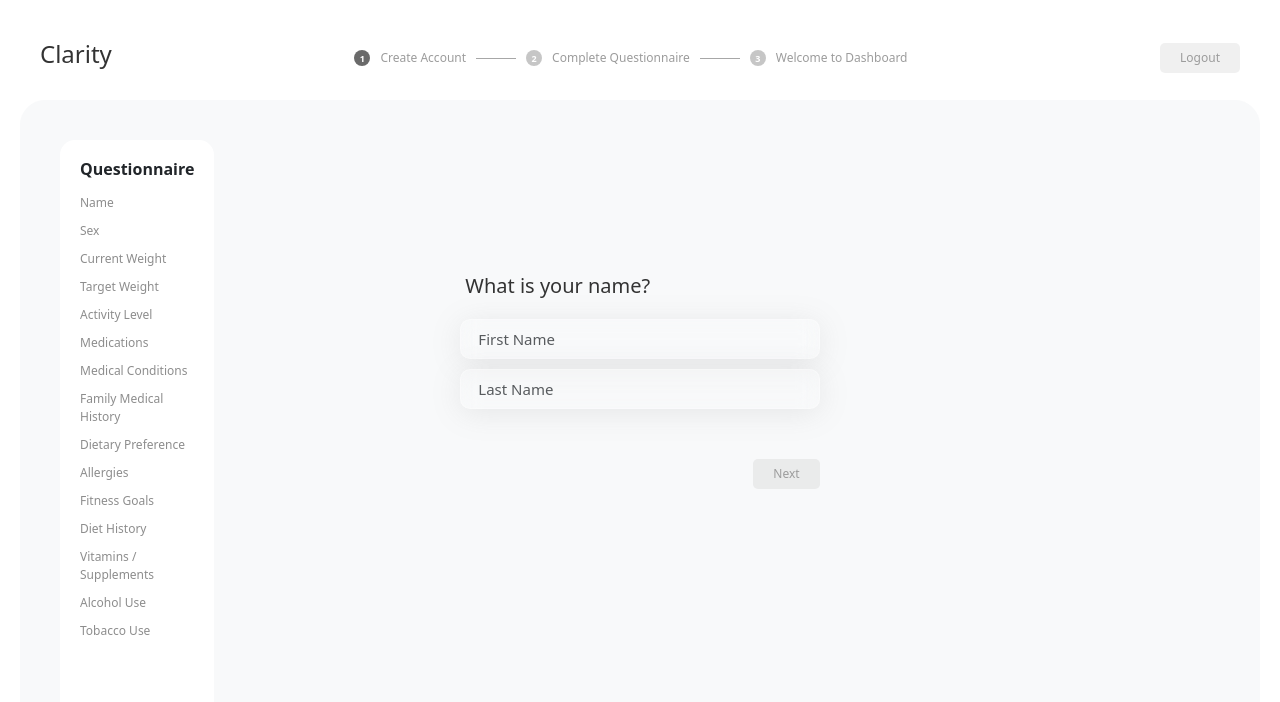
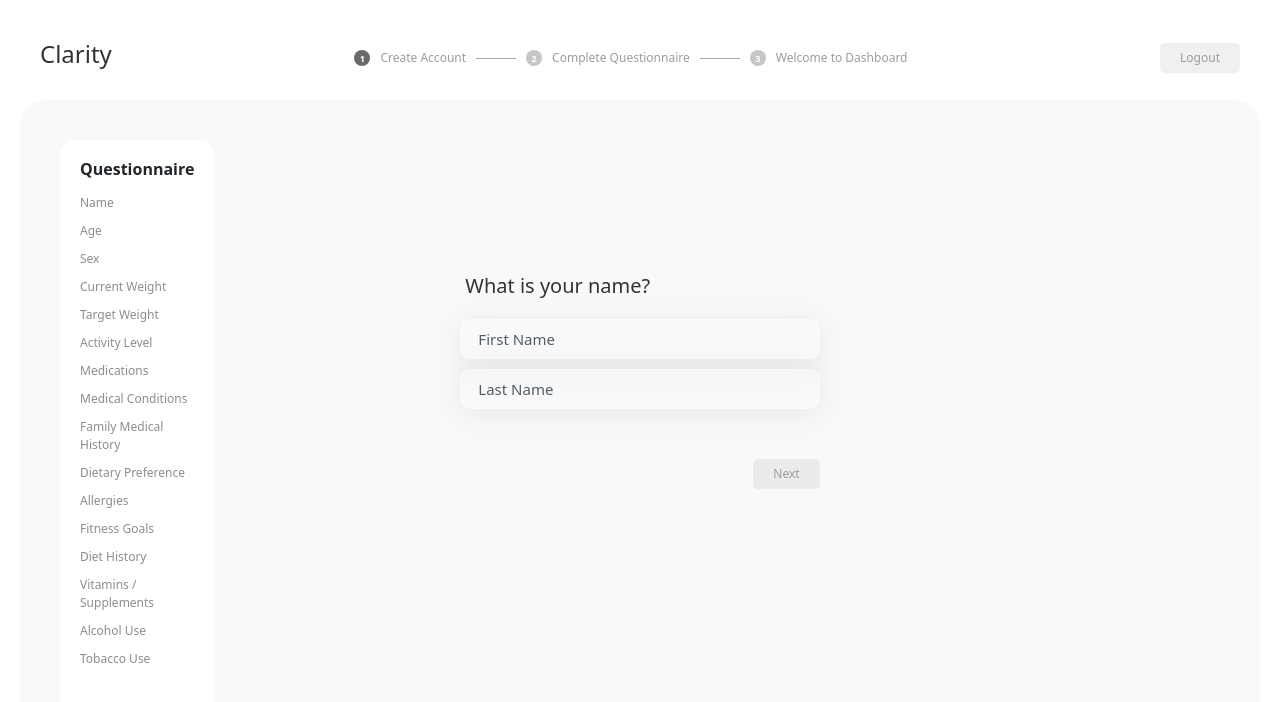
Before and after one commit to MorganBergen/clarity, a React (Create React App) app in the folder client/: page /dashboard in a window 1280 px wide. Both pictures are taken after a click on the button "Get Started". Shown: the top 702 px of the page. Built offline with nearby package versions, Linux system fonts and the light colour scheme; what pocketbase would draw is missing.

Commit message:
added question regarding age

```diff
--- a/client/src/components/Questionnaire.js
+++ b/client/src/components/Questionnaire.js
@@ -9,6 +9,7 @@ const Questionnaire = () => {
   const [currentQuestion, setCurrentQuestion] = useState(1);
   const [firstName, setFirstName] = useState('');
   const [lastName, setLastName] = useState('');
+  const [age, setAge] = useState('');
   const [sex, setSex] = useState('');
   const [activityLevel, setActivityLevel] = useState('');
   const [medications, setMedications] = useState('');
@@ -35,20 +36,21 @@ const Questionnaire = () => {
 
   const questions = [
     { id: 1, label: "Name" },
-    { id: 2, label: "Sex" },
-    { id: 3, label: "Current Weight" },
-    { id: 4, label: "Target Weight" },
-    { id: 5, label: "Activity Level" },
-    { id: 6, label: "Medications" },
-    { id: 7, label: "Medical Conditions" },
-    { id: 8, label: "Family Medical History" },
-    { id: 9, label: "Dietary Preference" },
-    { id: 10, label: "Allergies" },
-    { id: 11, label: "Fitness Goals" },
-    { id: 12, label: "Diet History" },
-    { id: 13, label: "Vitamins / Supplements" },
-    { id: 14, label: "Alcohol Use" },
-    { id: 15, label: "Tobacco Use" },
+    { id: 2, label: "Age" }, // New question
+    { id: 3, label: "Sex" },
+    { id: 4, label: "Current Weight" },
+    { id: 5, label: "Target Weight" },
+    { id: 6, label: "Activity Level" },
+    { id: 7, label: "Medications" },
+    { id: 8, label: "Medical Conditions" },
+    { id: 9, label: "Family Medical History" },
+    { id: 10, label: "Dietary Preference" },
+    { id: 11, label: "Allergies" },
+    { id: 12, label: "Fitness Goals" },
+    { id: 13, label: "Diet History" },
+    { id: 14, label: "Vitamins / Supplements" },
+    { id: 15, label: "Alcohol Use" },
+    { id: 16, label: "Tobacco Use" },
   ];
 
   const handleNext = (e) => {
@@ -258,6 +260,24 @@ const Questionnaire = () => {
             </Form>
           )}
           {currentQuestion === 2 && (
+            <Form onSubmit={handleNext} onKeyDown={(e) => e.key === 'Enter' && handleNext(e)}>
+              <Form.Group controlId="formAge" className="mt-4">
+                <Form.Label>What is your age?</Form.Label>
+                <Form.Control
+                  type="number"
+                  placeholder="Enter your age"
+                  value={age}
+                  onChange={(e) => setAge(e.target.value)}
+                  required
+                />
+                <div className="button-group">
+                  <Button variant="secondary" onClick={handleBack} className="back-button">Back</Button>
+                  <Button type="submit" className="next-button" disabled={!age}>Next</Button>
+                </div>
+              </Form.Group>
+            </Form>
+          )}
+          {currentQuestion === 3 && (
             <Form onSubmit={handleNext} onKeyDown={(e) => {
               if (e.key === 'Enter') {
                 e.preventDefault();
@@ -282,7 +302,7 @@ const Questionnaire = () => {
               </Form.Group>
             </Form>
           )}
-          {currentQuestion === 3 && (
+          {currentQuestion === 4 && (
             <Form onSubmit={handleNext} onKeyDown={(e) => e.key === 'Enter' && handleNext(e)}>
               <Form.Group controlId="formCurrentWeight" className="mt-4">
                 <Form.Label>What is your current weight?</Form.Label>
@@ -303,7 +323,7 @@ const Questionnaire = () => {
               </Form.Group>
             </Form>
           )}
-          {currentQuestion === 4 && (
+          {currentQuestion === 5 && (
             <Form onSubmit={handleNext} onKeyDown={(e) => e.key === 'Enter' && handleNext(e)}>
               <Form.Group controlId="formTargetWeight" className="mt-4">
                 <Form.Label>What is your target weight?</Form.Label>
@@ -324,7 +344,7 @@ const Questionnaire = () => {
               </Form.Group>
             </Form>
           )}
-          {currentQuestion === 5 && (
+          {currentQuestion === 6 && (
             <Form onSubmit={handleNext} onKeyDown={(e) => e.key === 'Enter' && handleNext(e)}>
               <Form.Group controlId="formActivityLevel" className="mt-4">
                 <Form.Label>What is your activity level?</Form.Label>
@@ -346,7 +366,7 @@ const Questionnaire = () => {
               </Form.Group>
             </Form>
           )}
-          {currentQuestion === 6 && (
+          {currentQuestion === 7 && (
             <Form onSubmit={handleNext} onKeyDown={(e) => e.key === 'Enter' && handleNext(e)}>
               <Form.Group controlId="formMedications" className="mt-4">
                 <Form.Label>What medications are you currently taking?</Form.Label>
@@ -389,7 +409,7 @@ const Questionnaire = () => {
               </Form.Group>
             </Form>
           )}
-          {currentQuestion === 7 && (
+          {currentQuestion === 8 && (
             <Form onSubmit={handleNext} onKeyDown={(e) => e.key === 'Enter' && handleNext(e)}>
               <Form.Group controlId="formMedicalConditions" className="mt-4">
                 <Form.Label>What are your current medical conditions?</Form.Label>
@@ -415,7 +435,7 @@ const Questionnaire = () => {
               </Form.Group>
             </Form>
           )}
-          {currentQuestion === 8 && (
+          {currentQuestion === 9 && (
             <Form onSubmit={handleNext} onKeyDown={(e) => e.key === 'Enter' && handleNext(e)}>
               <Form.Group controlId="formFamilyMedicalHistory" className="mt-4">
                 <Form.Label>Any family medical history?</Form.Label>
@@ -441,7 +461,7 @@ const Questionnaire = () => {
               </Form.Group>
             </Form>
           )}
-          {currentQuestion === 9 && (
+          {currentQuestion === 10 && (
             <Form onSubmit={handleNext} onKeyDown={(e) => e.key === 'Enter' && handleNext(e)}>
               <Form.Group controlId="formDietaryPreference" className="mt-4">
                 <Form.Label>What is your dietary preference?</Form.Label>
@@ -463,7 +483,7 @@ const Questionnaire = () => {
               </Form.Group>
             </Form>
           )}
-          {currentQuestion === 10 && (
+          {currentQuestion === 11 && (
             <Form onSubmit={handleNext} onKeyDown={(e) => e.key === 'Enter' && handleNext(e)}>
               <Form.Group controlId="formAllergies" className="mt-4">
                 <Form.Label>Any allergies to medications or foods?</Form.Label>
@@ -497,7 +517,7 @@ const Questionnaire = () => {
               </Form.Group>
             </Form>
           )}
-          {currentQuestion === 11 && (
+          {currentQuestion === 12 && (
             <Form onSubmit={handleNext} onKeyDown={(e) => e.key === 'Enter' && handleNext(e)}>
               <Form.Group controlId="formFitnessGoals" className="mt-4">
                 <Form.Label>What are your fitness or nutrition goals?</Form.Label>
@@ -515,7 +535,7 @@ const Questionnaire = () => {
               </Form.Group>
             </Form>
           )}
-          {currentQuestion === 12 && (
+          {currentQuestion === 13 && (
             <Form onSubmit={handleNext} onKeyDown={(e) => e.key === 'Enter' && handleNext(e)}>
               <Form.Group controlId="formDietHistory" className="mt-4">
                 <Form.Label>Have you ever been on a diet before?</Form.Label>
@@ -533,7 +553,7 @@ const Questionnaire = () => {
               </Form.Group>
             </Form>
           )}
-          {currentQuestion === 13 && (
+          {currentQuestion === 14 && (
             <Form onSubmit={handleNext} onKeyDown={(e) => e.key === 'Enter' && handleNext(e)}>
               <Form.Group controlId="formVitaminsSupplements" className="mt-4">
                 <Form.Label>Any vitamins or supplements?</Form.Label>
@@ -567,7 +587,7 @@ const Questionnaire = () => {
               </Form.Group>
             </Form>
           )}
-          {currentQuestion === 14 && (
+          {currentQuestion === 15 && (
             <Form onSubmit={handleNext} onKeyDown={(e) => e.key === 'Enter' && handleNext(e)}>
               <Form.Group controlId="formAlcoholUse" className="mt-4">
                 <Form.Label>Do you use Alcohol?</Form.Label>
@@ -582,7 +602,7 @@ const Questionnaire = () => {
               </Form.Group>
             </Form>
           )}
-          {currentQuestion === 15 && (
+          {currentQuestion === 16 && (
             <Form onSubmit={handleNext} onKeyDown={(e) => e.key === 'Enter' && handleNext(e)}>
               <Form.Group controlId="formTobaccoUse" className="mt-4">
                 <Form.Label>Do you use Tobacco?</Form.Label>
```
